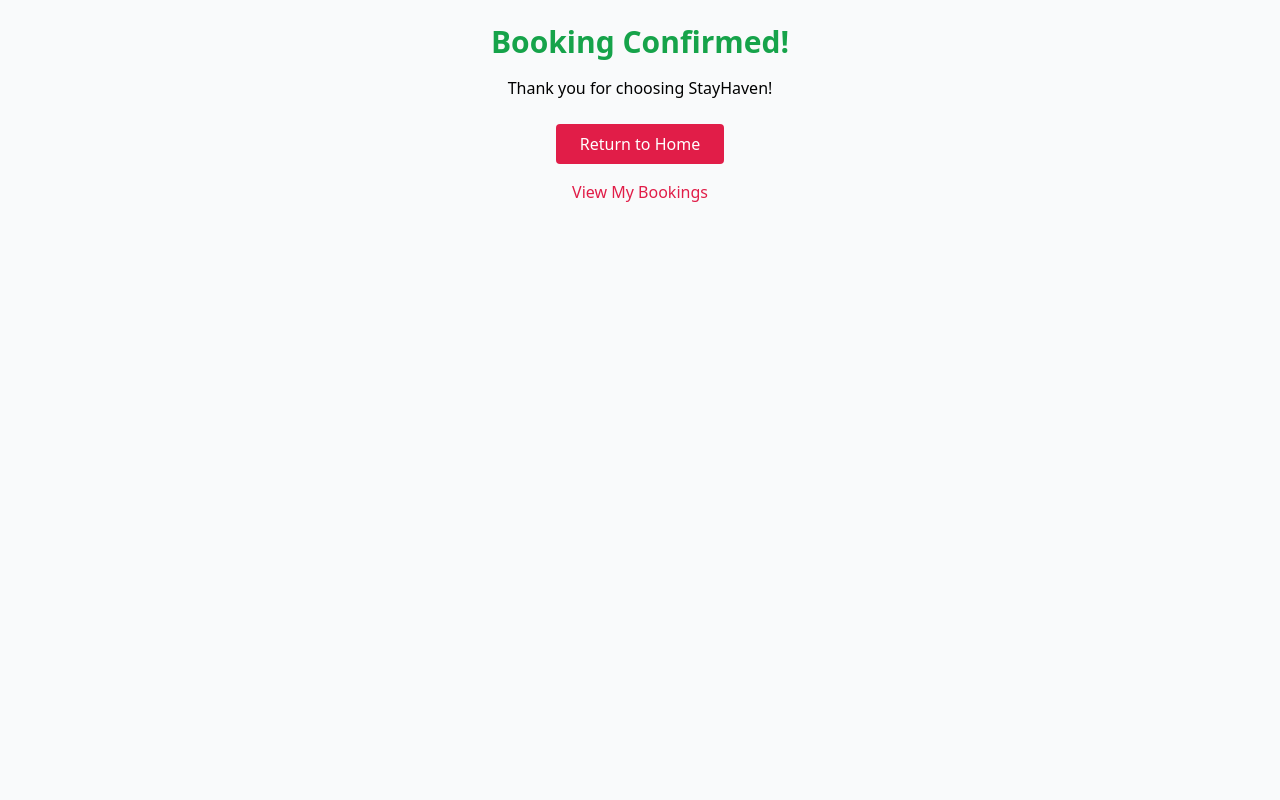
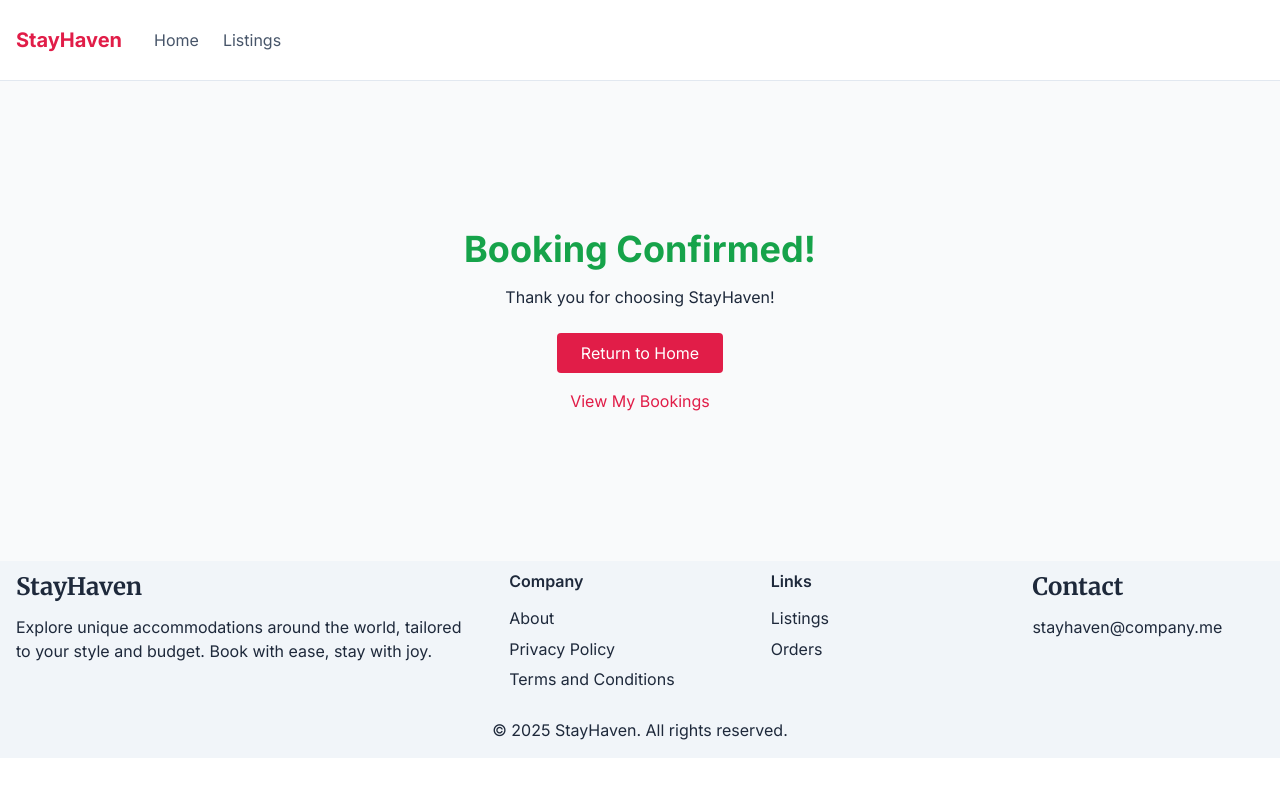
Before and after one commit to ujen5173/project-i, a PHP site: page /booking-success.php in a window 1280 px wide. Run offline with PHP 8.4, Linux system fonts and the light colour scheme; some libraries are stand-ins or nearby versions.

Commit message:
feat: ui improved

```diff
--- a/booking-success.php
+++ b/booking-success.php
@@ -1,5 +1,27 @@
 <?php
 session_start();
+require_once __DIR__ . '/db/config.php';
+
+// Assuming booking details are stored in session
+$bookingDetails = $_SESSION['booking_details'] ?? null;
+
+// Function to get user details
+function getUserDetails($conn, $user_id) {
+    $stmt = $conn->prepare("SELECT id, name, email, role FROM users WHERE id = ?");
+    $stmt->bind_param("i", $user_id);
+    $stmt->execute();
+    $result = $stmt->get_result();
+    return $result->fetch_assoc();
+}
+
+// Check if user is logged in
+$isLoggedIn = isset($_SESSION['user_id']);
+$userDetails = null;
+
+if ($isLoggedIn) {
+    $userDetails = getUserDetails($conn, $_SESSION['user_id']);
+}
+
 ?>
 
 <!DOCTYPE html>
@@ -11,19 +33,68 @@
   <title>Booking Confirmation - StayHaven</title>
   <script src="https://cdn.tailwindcss.com"></script>
   <link rel="stylesheet" href="css/index.css">
-
+  <link rel="stylesheet" href="css/styles.css">
+  <link rel="stylesheet" href="css/bookings.css">
 </head>
 
-<body class="bg-gray-50">
+<body>
+  <header class="bg-white border-b border-slate-200">
+    <nav class="container mx-auto px-4">
+      <div class="flex items-center justify-between h-16 w-full">
+        <div class="flex items-center gap-8">
+          <a href="/stayHaven/index.php" class="text-xl font-bold text-rose-600">
+            StayHaven
+          </a>
+          <div class="hidden md:block">
+            <ul class="flex items-center gap-6">
+              <li>
+                <a href="/stayhaven/index.php" class="text-slate-600 hover:text-slate-900">Home</a>
+              </li>
+              <li>
+                <a href="/stayhaven/listings.php" class="text-slate-600 hover:text-slate-900">Listings</a>
+              </li>
+            </ul>
+          </div>
+        </div>
+        <?php if (isset($_SESSION['user_id'])): ?>
+        <div class="flex items-center gap-4">
+          <a href="/stayhaven/login.php" class="text-slate-600 hover:text-slate-900">Login</a>
+          <a href="/stayhaven/signup.php"
+            class="bg-rose-600 hover:bg-rose-700 text-white px-4 py-2 rounded-lg transition-colors">Register</a>
+        </div>
+        <?php endif; ?>
+      </div>
+    </nav>
+  </header>
+
+  <main class="bg-gray-50 h-[60vh] flex items-center justify-center">
     <div class="max-w-2xl mx-auto p-6 text-center">
-    <h1 class="text-3xl font-bold text-green-600 mb-4">Booking Confirmed!</h1>
+      <h1 class="text-4xl font-bold text-green-600 mb-4">Booking Confirmed!</h1>
 
       <?php if (isset($_SESSION['success'])): ?>
-    <div class="bg-green-100 text-green-700 p-4 rounded mb-4">
+      <div class="bg-green-100 text-green-700 p-6 rounded mb-4">
+        <!-- Increased padding for height -->
         <?php
           echo $_SESSION['success'];
           unset($_SESSION['success']);
         ?>
+      </div>
+      <?php endif; ?>
+
+      <?php if ($userDetails): ?>
+      <div class="bg-white shadow-md border border-border rounded-lg p-4 mb-6">
+        <h2 class="text-xl font-semibold">Hello, <?= htmlspecialchars($userDetails['name']); ?>!</h2>
+        <p class="text-sm text-gray-600">Your email: <?= htmlspecialchars($userDetails['email']); ?></p>
+      </div>
+      <?php endif; ?>
+
+      <?php if ($bookingDetails): ?>
+      <div class="bg-white shadow-md rounded-lg p-4 mb-6 border border-border">
+        <h2 class="text-xl font-semibold">Booking Summary</h2>
+        <p class="text-sm text-gray-600">Property: <?= htmlspecialchars($bookingDetails['property_name']); ?></p>
+        <p class="text-sm text-gray-600">Check-in: <?= htmlspecialchars($bookingDetails['check_in']); ?></p>
+        <p class="text-sm text-gray-600">Check-out: <?= htmlspecialchars($bookingDetails['check_out']); ?></p>
+        <p class="text-sm text-gray-600">Guests: <?= htmlspecialchars($bookingDetails['guests']); ?></p>
       </div>
       <?php endif; ?>
 
@@ -38,7 +109,41 @@
           View My Bookings
         </a>
       </div>
+
+  </main>
+  <footer class="footer">
+    <div class="footer__wrapper container">
+      <div class="footer_grid">
+        <div class="grid-child child-lg">
+          <h1 class="footer_logo">StayHaven</h1>
+          <p class="footer_description">Explore unique accommodations around the world, tailored to your style and
+            budget. Book with ease, stay with joy.</p>
         </div>
+        <div class="grid-child">
+          <h1 class="footer_nav_list_header">Company</h1>
+          <ul>
+            <li>About</li>
+            <li>Privacy Policy</li>
+            <li>Terms and Conditions</li>
+          </ul>
+        </div>
+        <div class="grid-child">
+          <h1 class="footer_nav_list_header">Links</h1>
+          <ul>
+            <li>Listings</li>
+            <li>Orders</li>
+          </ul>
+        </div>
+        <div class="grid-child">
+          <h1 class="footer_logo">Contact</h1>
+          <p class="footer_description">stayhaven@company.me</p>
+        </div>
+      </div>
+    </div>
+    <div class="copyright__wrapper">
+      <p class="copyright">&copy; 2025 StayHaven. All rights reserved.</p>
+    </div>
+  </footer>
 </body>
 
 </html>
```
Also changed, not shown: host_dashboard/check-available.php (+58 -9 lines). Lines whose indentation alone changed are shown as unchanged.
